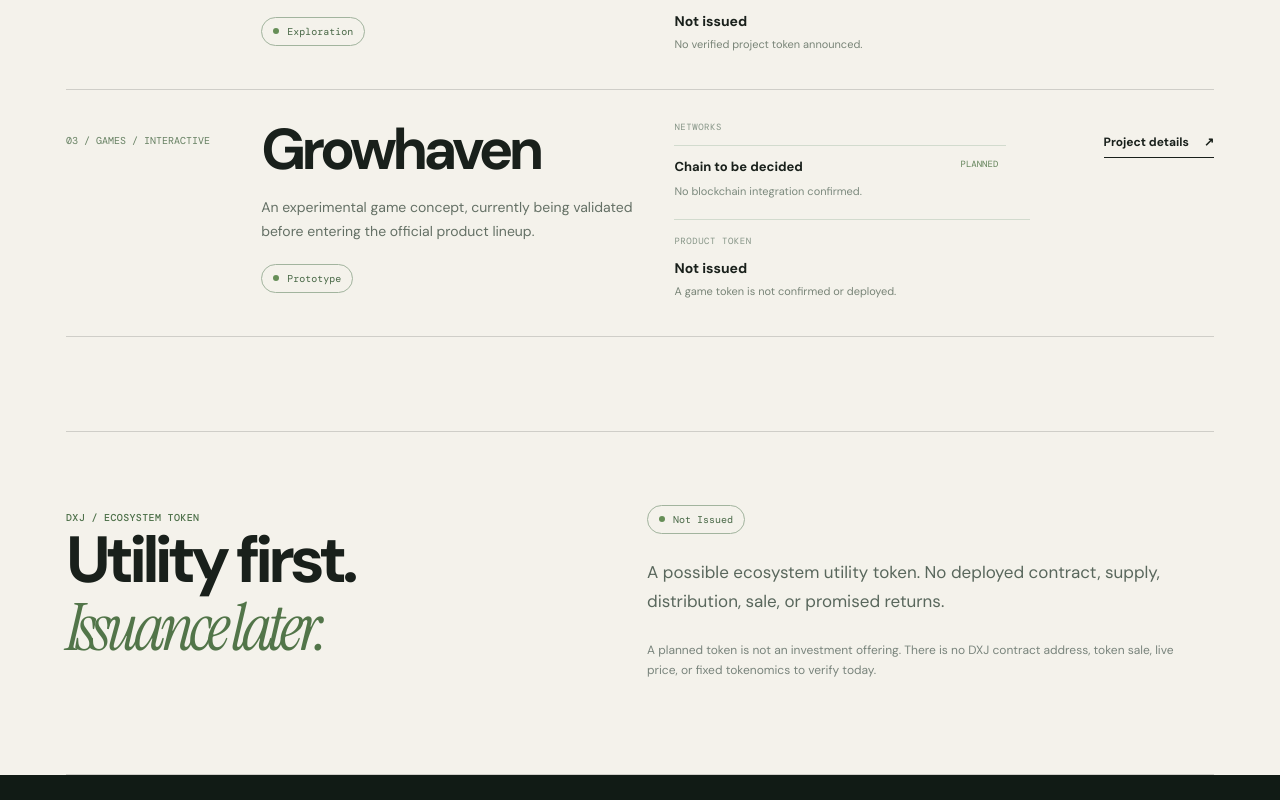
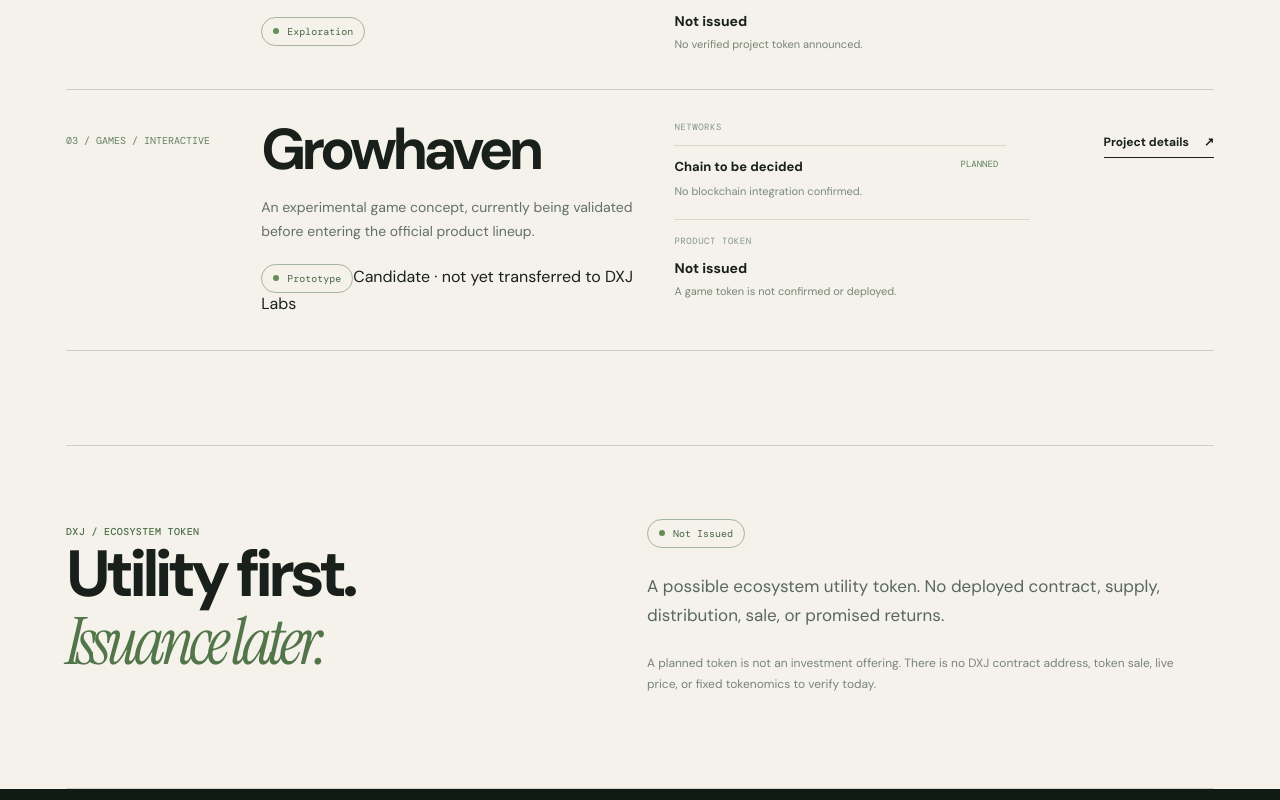
Before and after one commit to DXJLabs/dxj-labs-site, a Next.js app: page /ecosystem in a window 1280 px wide. Shown: the part 1220-2020 px from the top of the page. Built offline with nearby package versions, Linux system fonts and the light colour scheme.

Commit message:
ui: mark Growhaven as candidate, not official organization project

```diff
--- a/app/ecosystem/page.tsx
+++ b/app/ecosystem/page.tsx
@@ -17,7 +17,7 @@ export default function EcosystemPage() {
           {projects.map((product, index) => (
             <article key={product.slug} className="ecosystem-item">
               <div className="ecosystem-item-number">0{index + 1} / {product.area.toUpperCase()}</div>
-              <div className="ecosystem-item-main"><h3>{product.name}</h3><p>{product.description}</p><span className="platform-status">{stageName[product.stage]}</span></div>
+              <div className="ecosystem-item-main"><h3>{product.name}</h3><p>{product.description}</p><span className="platform-status">{stageName[product.stage]}</span>{product.affiliation === "candidate" && <span className="candidate-label">Candidate · not yet transferred to DXJ Labs</span>}</div>
               <div className="ecosystem-item-info"><span className="info-label">NETWORKS</span>{product.networks.map(network => <div className="chain-row" key={network.name}><strong>{network.name}</strong><span>{networkName[network.stage]}</span><small>{network.note}</small></div>)}<div className="token-summary"><span className="info-label">PRODUCT TOKEN</span><strong>Not issued</strong><small>{product.token.note}</small></div></div>
               <div className="ecosystem-item-action"><Link href={`/ecosystem/${product.slug}`}>Project details <span aria-hidden="true">↗</span></Link></div>
             </article>
```
